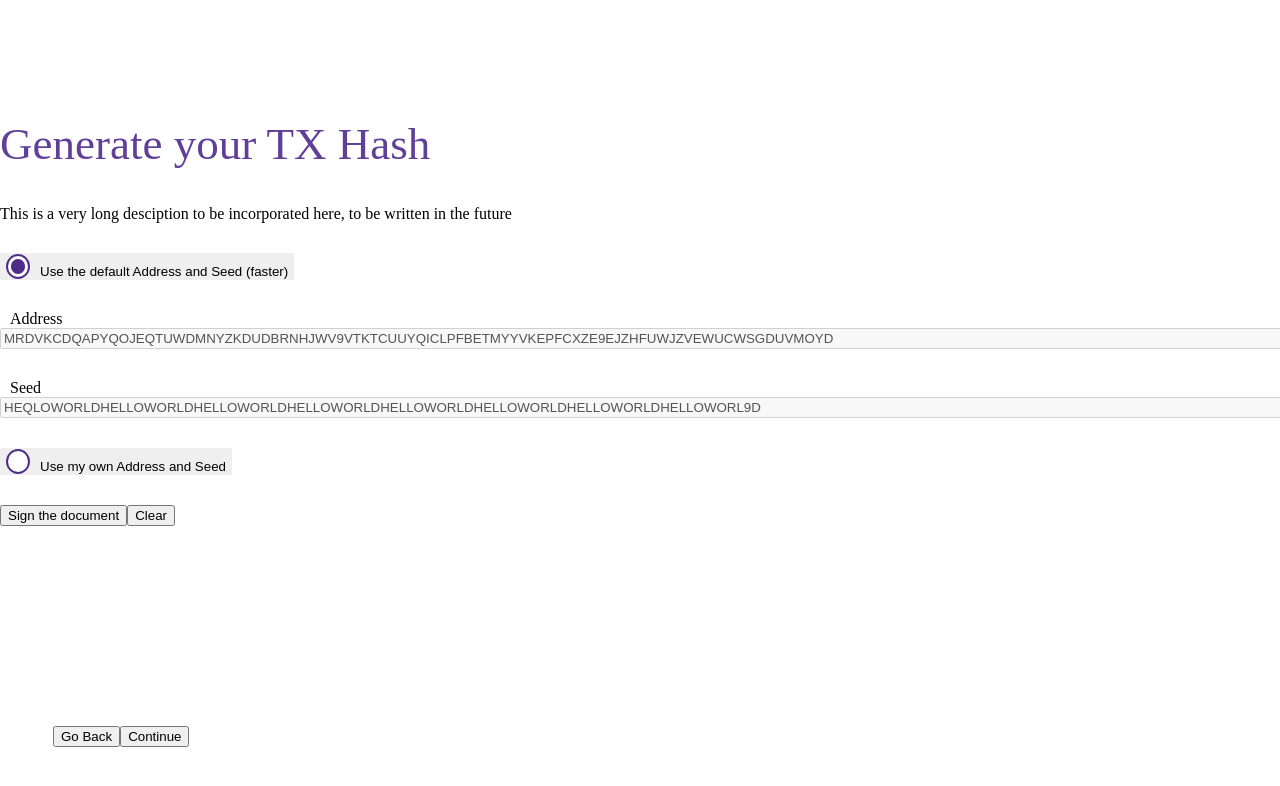
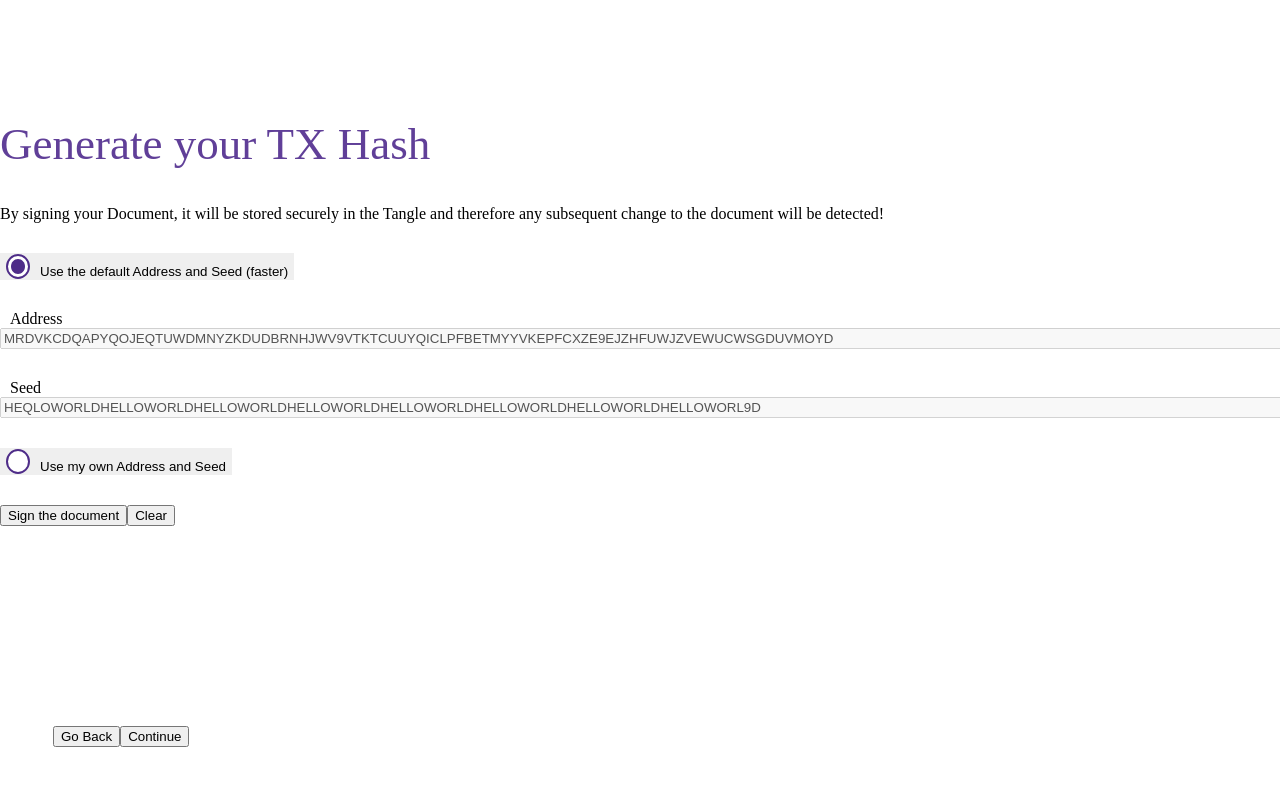
Before and after one commit to iotaledger/poc-document-immutable-blueprint, a React (Create React App) app: page /sign in a window 1280 px wide. Shown: the top 786 px of the page. Built offline with nearby package versions, Linux system fonts and the light colour scheme.

Commit message:
updated text for DocumentSignature.js

```diff
--- a/src/partials/DocumentSignature.js
+++ b/src/partials/DocumentSignature.js
@@ -69,7 +69,7 @@ class SignDocument extends Component {
 
       </div>
       {!generatedHash && <section>
-        <p>This is a very long desciption to be incorporated here, to be written in the future</p>
+        <p>By signing your Document, it will be stored securely in the Tangle and therefore any subsequent change to the document will be detected!</p>
         <div style={topMargin}>
           <Radio
             label="Use the default Address and Seed (faster)"
```
